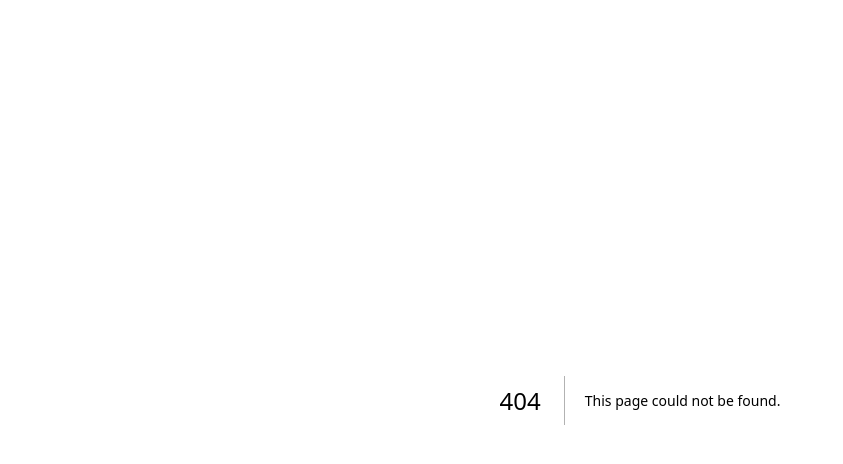
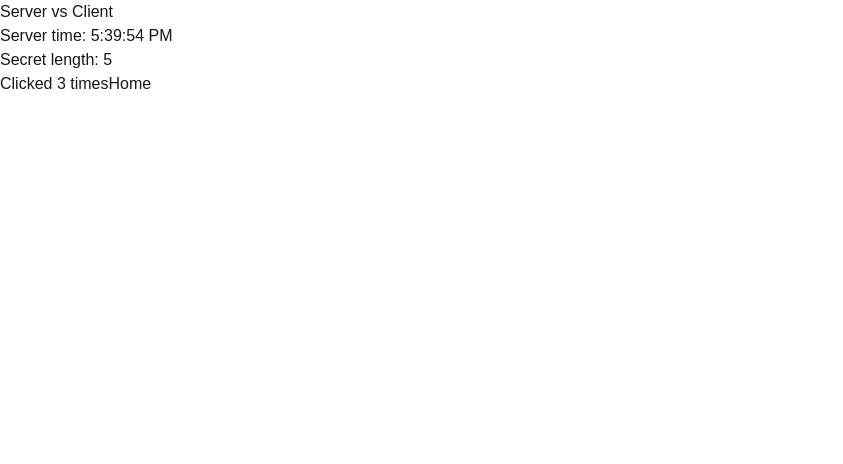
Before and after one commit to ArithmeticLogic/campus-bookings, a Next.js app: page /boundary in a window 1280 px wide. Before the commit this address had no page. Shown: the top 464 px of the page, without its empty margins (0-843 px from the left). Built offline with nearby package versions, Linux system fonts and the light colour scheme; no server answers.

Commit message:
Added page app/boundary/page.tsx Added app/boundary/click-counter.tsx Testing commit and push to feature/boundary-demo branch

```diff
--- /dev/null
+++ b/app/boundary/click-counter.tsx
@@ -0,0 +1,14 @@
+'use client'
+import { useState } from 'react'
+
+export default function ClickCounter(
+    {start}: { start:number }
+) {
+    console.log("[client] counter rendered")
+    const [count, setCount] = useState(start)
+    return (
+        <button onClick={() => setCount(count + 1)}>
+            Clicked {count} times
+        </button>
+    )
+}
--- /dev/null
+++ b/app/boundary/page.tsx
@@ -0,0 +1,17 @@
+import Link from 'next/link'
+import ClickCounter from './click-counter'
+
+export default function BoundaryPage() {
+    console.log("[server] page rendered")
+    const secret = process.env.SECRET_MESSAGE ?? ""
+    const time = new Date().toLocaleTimeString()
+    return (
+        <main>
+            <h1>Server vs Client</h1>
+            <p>Server time: {time}</p>
+            <p>Secret length: {secret.length}</p>
+            <ClickCounter start={3} />
+            <Link href="/">Home</Link>
+        </main>
+    )
+}
--- a/app/page.tsx
+++ b/app/page.tsx
@@ -1,6 +1,9 @@
+import Link from "next/link";
+
 export default function Home() {
   return (
       <main>
+          <Link href="/boundary">Boundary</Link>
         <h1>Campus Bookings</h1>
         <p>Rooms, IT kit and sports facilities.</p>
         <ul>
```
